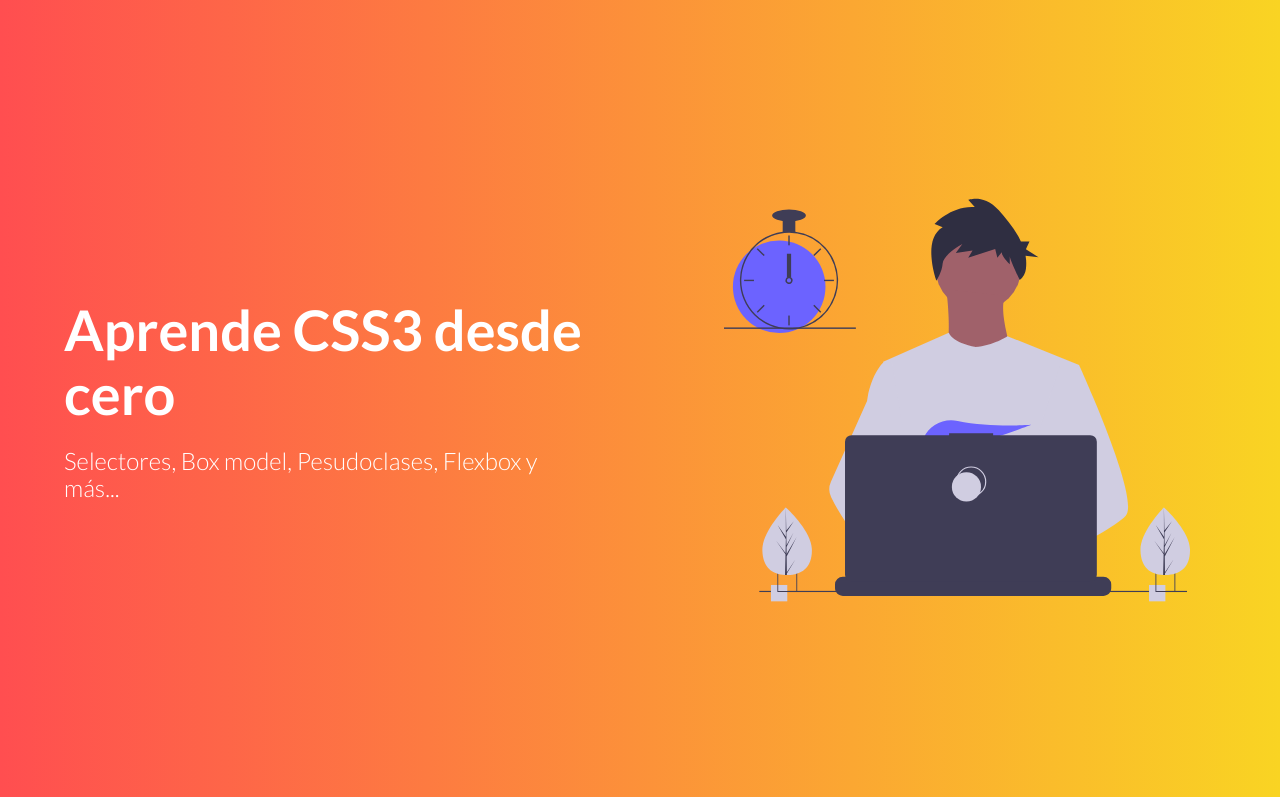
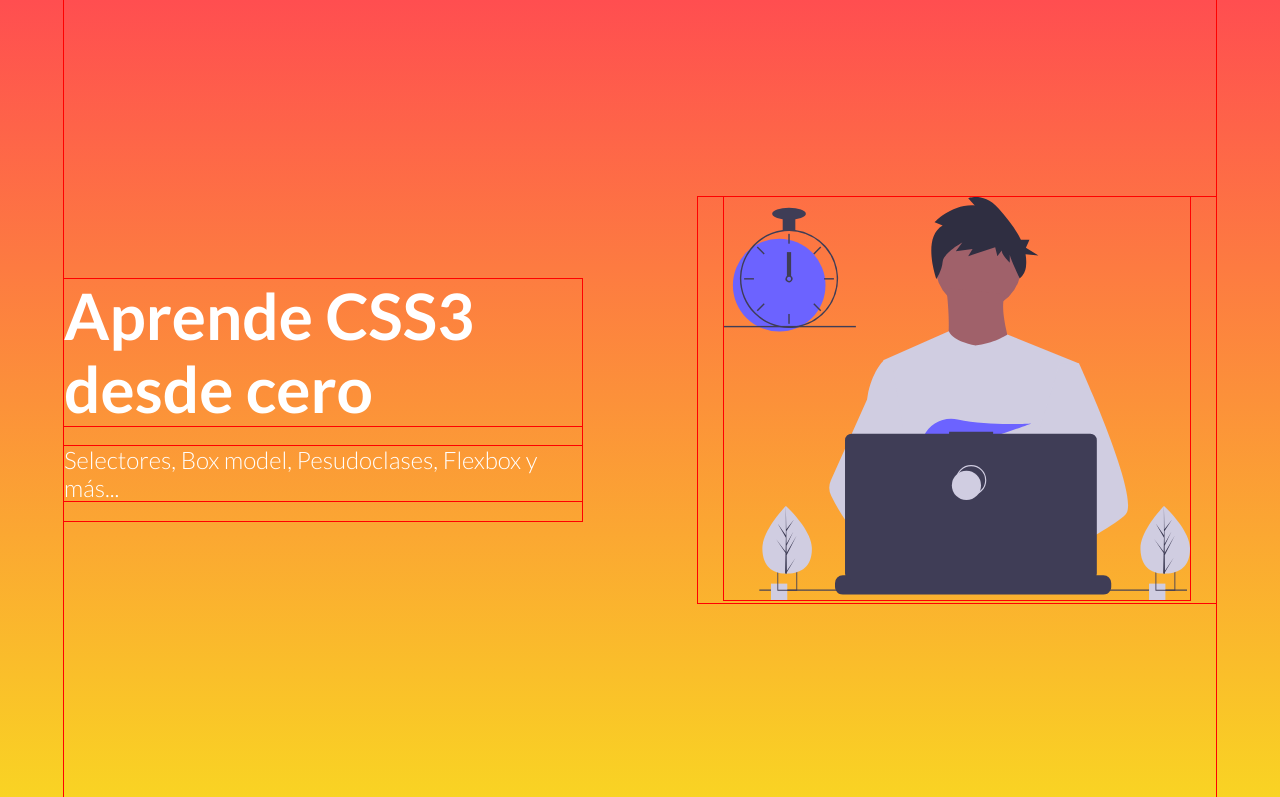
Before and after one commit to FabzDev/CSS3AlexDesign, a plain HTML site: page FlexWeb/index.html in a window 1280 px wide. Shown: the top 797 px of the page. Drawn offline with Linux system fonts and the light colour scheme.

Commit message:
Section hero mejorado

```diff
--- a/FlexWeb/css/styles.css
+++ b/FlexWeb/css/styles.css
@@ -4,6 +4,7 @@
 	box-sizing: border-box;
 	margin: 0;
 	padding: 0;
+	outline: 1px solid red;
 }
 
 :root {
@@ -19,63 +20,69 @@ body {
 	font-family: "Lato", sans-serif;
 }
 
-.hero {
-	background: linear-gradient(to right, #ff4e50, #f9d423);
-	padding: 0.1px;
-	width: 100%;
-	height: 100vh;
-	display: flex;
-	flex-direction: column;
-	justify-content: center;
-}
+/* Bloques */
 
 .container {
 	width: 90%;
 	max-width: 1280px;
+	overflow: hidden;
+	margin: 0 auto;
+}
+
+/* Header section*/
+.hero {
+	background: linear-gradient(to bottom, #ff4e50, #f9d423);
+	width: 100%;
+	height: 100vh;
+}
+
+.hero__main {
 	height: 100%;
-	margin: 0 auto;
-	padding: 30px 0;
 	display: flex;
 	justify-content: space-between;
+	align-items: center;
+	flex-wrap: wrap-reverse;
+	/* padding: var(--padding-container); */
 }
 
-.hero__figure,
+.hero__figure {
+	width: 45%;
+	text-align: center;
+}
+
+.hero__img {
+	width: 90%;
+	height: 100%;
+}
+
 .hero__texts {
 	width: 45%;
-	display: flex;
-	flex-direction: column;
-	justify-content: center;
+	color: white;
 }
 
 .hero__text {
-	color: white;
 	font-size: 1.5rem;
 	font-weight: 300;
+	margin: 20px 0;
 }
 
 .hero__text--title {
-	font-size: 3.5rem;
+	font-size: 4rem;
 	font-weight: 700;
-	margin-bottom: 20px;
+	margin: 0;
+	/* margin-bottom: 20px; */
 }
 
-.hero__img,
-.about__img {
-	width: 90%;
-	height: 100%;
-	display: block;
-	margin: 0 auto;
-}
-
+/* About section */
 .about {
 	background-color: var(--color-bg);
-	height: 50vh;
+	height: 60vh;
 	padding: 0.1px;
 }
 
 .about__texts,
 .about__figure {
-	width: 50%;
+	width: 45%;
 	display: flex;
 	flex-direction: column;
 	justify-content: center;
--- a/FlexWeb/index.html
+++ b/FlexWeb/index.html
@@ -9,7 +9,7 @@
 	</head>
 	<body>
 		<header class="hero">
-			<div class="container">
+			<div class="hero__main container">
 				<div class="hero__texts">
 					<h1 class="hero__text hero__text--title">Aprende CSS3 desde cero</h1>
 					<p class="hero__text">Selectores, Box model, Pesudoclases, Flexbox y más...</p>
@@ -38,9 +38,11 @@
 				</figure>
 			</div>
 		</section>
-		<section class="portafolio"></section>
+		<!-- <section class="portafolio">
+			<div class="container"></div>
+		</section>
 		<section class="gallery"></section>
 		<section class="languages"></section>
-		<footer class="footer"></footer>
+		<footer class="footer"></footer> -->
 	</body>
 </html>
```
